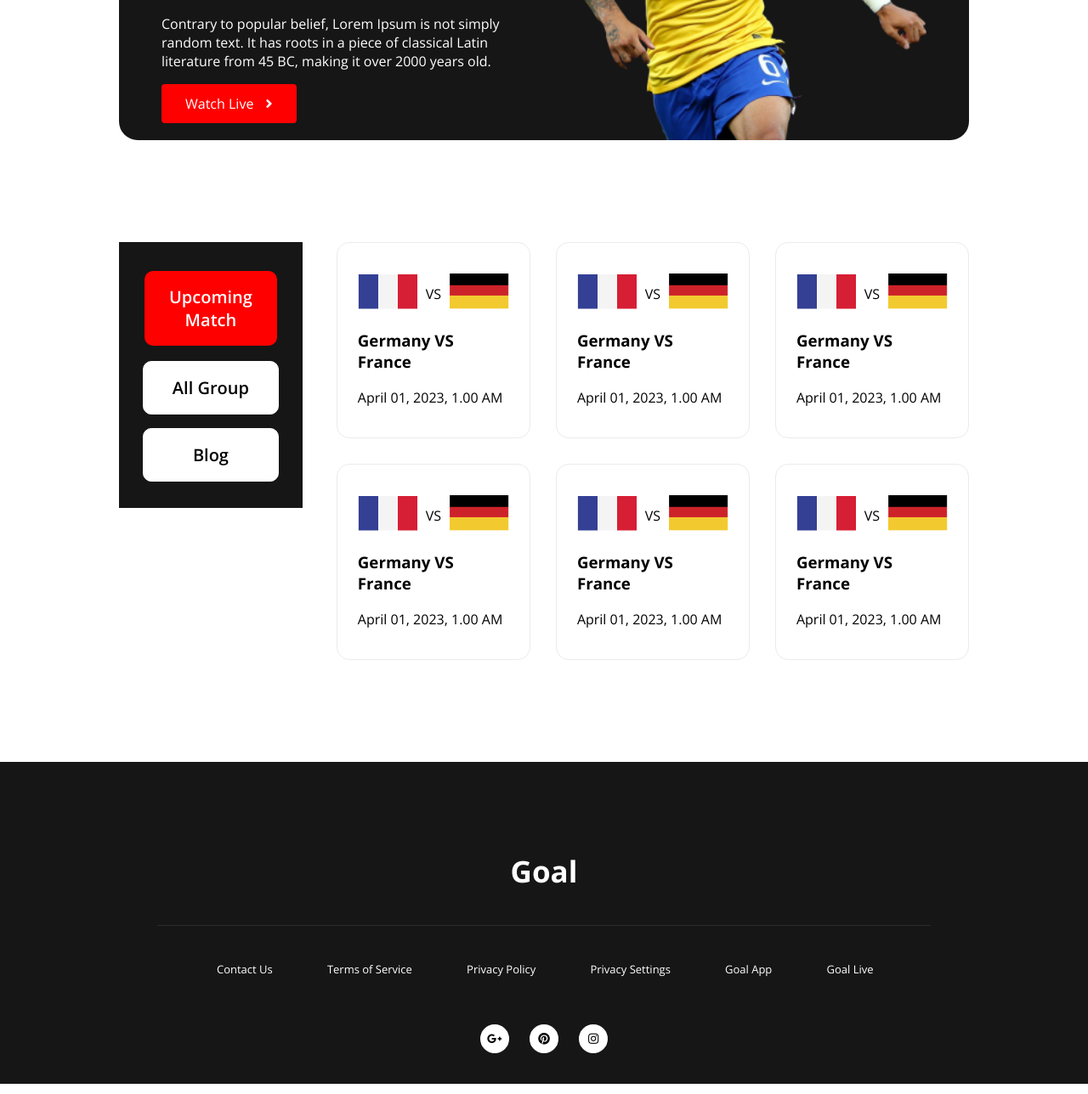
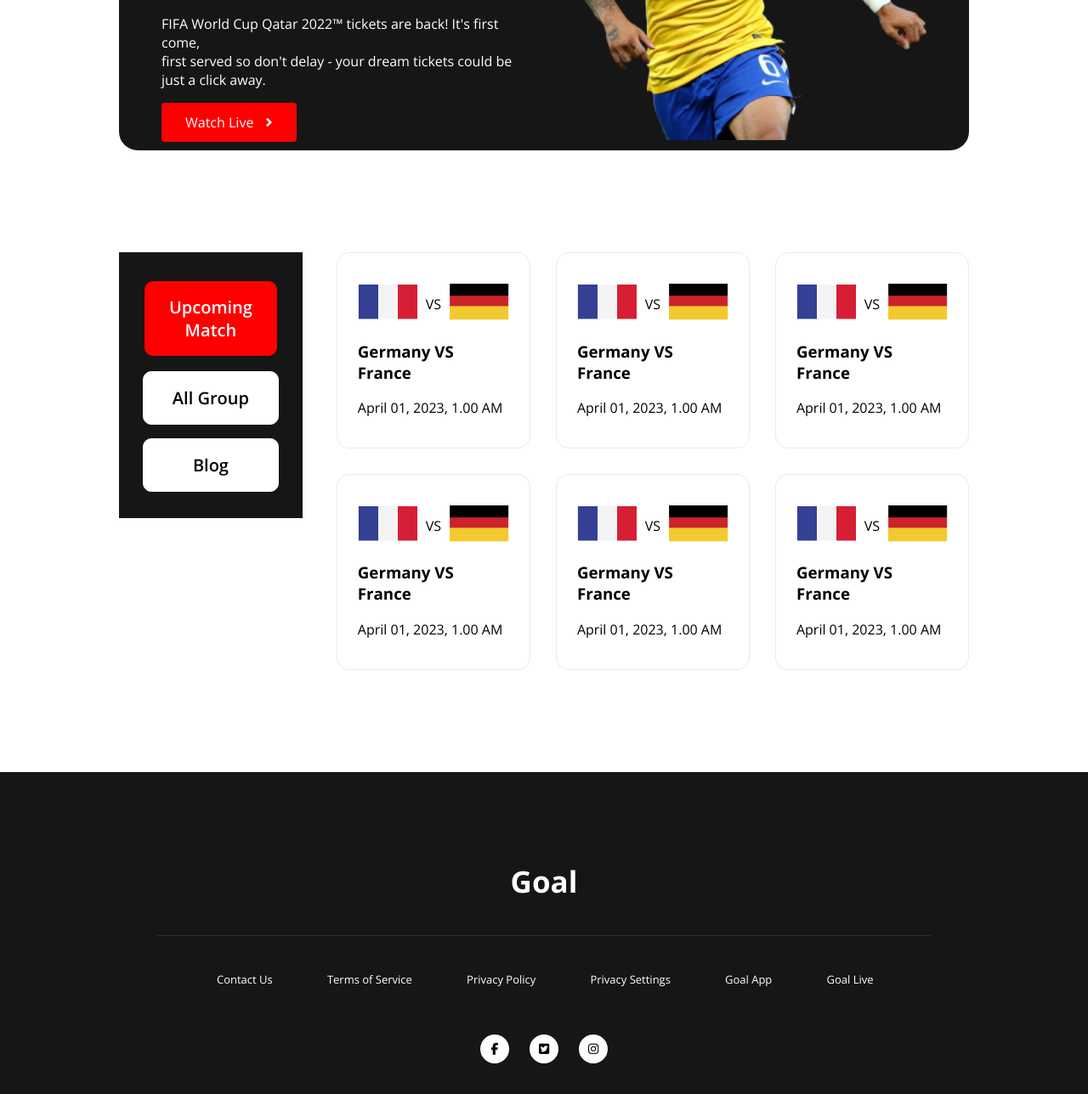
Before and after one commit to atikdev-bd/assignment-2, a plain HTML site: page upcoming-match.html in a window 1280 px wide. Shown: the part 327-1615 px from the top of the page at 85% size. Drawn offline with nearby package versions, Linux system fonts and the light colour scheme.

Commit message:
icon added

```diff
--- a/upcoming-match.html
+++ b/upcoming-match.html
@@ -5,7 +5,7 @@
     <meta http-equiv="X-UA-Compatible" content="IE=edge">
     <meta name="viewport" content="width=device-width, initial-scale=1.0">
     <title>World Cup</title>
-    <link rel="shortcut icon" href="img/favicon.png" type="image/x-icon">
+    <script src="https://kit.fontawesome.com/a2119ee9a1.js" crossorigin="anonymous"></script>
     <link rel="stylesheet" href="style.css">
     <link rel="stylesheet" href="https://cdnjs.cloudflare.com/ajax/libs/font-awesome/5.15.4/css/all.min.css">
 </head>
@@ -16,8 +16,8 @@
             <div class="banner-body">
                 <div class="banner-content slide-left">
                     <h2>The Greatest show on the earth</h2>
-                    <p class="slide-left">Contrary to popular belief, Lorem Ipsum is not simply
-                        random text. It has roots in a piece of classical Latin literature from 45 BC, making it over 2000 years old.</p>
+                    <p class="slide-left">FIFA World Cup Qatar 2022™ tickets are back! It's first come, <br> first
+                        served so don't delay - your dream tickets could be <br> just a click away.</p>
                     <div class="btn slide-left">Watch Live
                         <i class="fas fa-angle-right"></i>
                     </div>
@@ -134,9 +134,12 @@
                 </ul>
             </div>
             <div class="social-icons">
-                <a target="_blank" href="https://www.google.com/"><i class="fab fa-google-plus-g"></i></a>
-                <a target="_blank" href="https://www.pinterest.com/sadikunnaher42/_saved/"><i class="fab fa-pinterest"></i></a>
-                <a target="_blank" href="https://www.instagram.com/snsriti/"><i class="fab fa-instagram"></i></a>
+                <a target="_blank" href="https://www.facebook.com/profile.php?id=100080090470755"><i
+                    class="fa-brands fa-facebook-f"></i></a>
+            <a target="_blank" href=https://twitter.com/AtikurR05677813><i
+                    class="fa-brands fa-twitter-square"></i></a>
+            <a target="_blank" href="https://www.instagram.com/atikurrahmanatik9707/"><i
+                    class="fa-brands fa-instagram"></i></a>
             </div>
         </div>
     </footer>
```
Also changed, not shown: index.html (+9 -5 lines).
